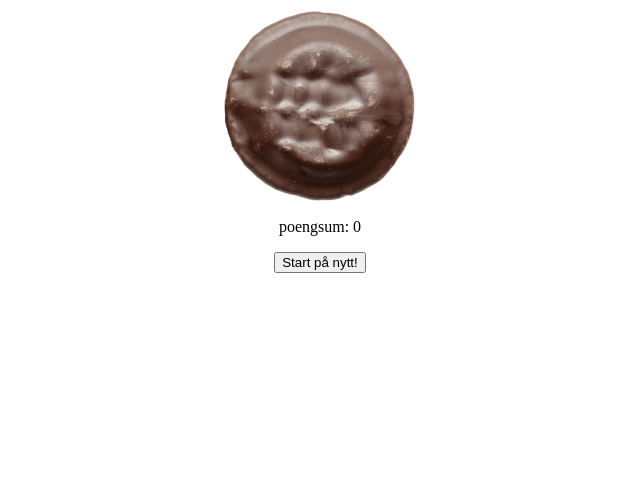
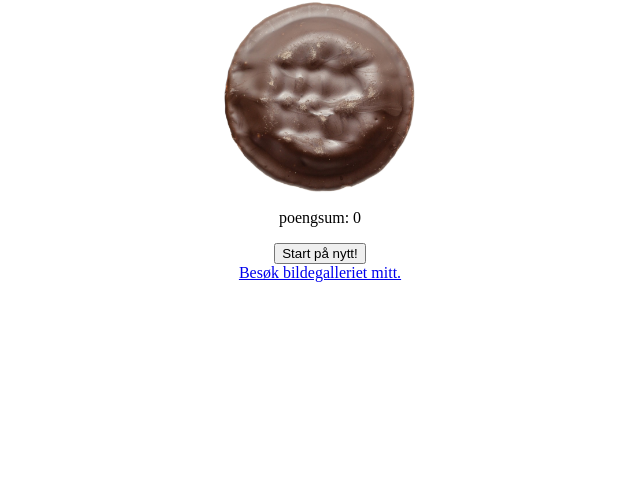
Before and after one commit to bakedbeans4/bakedbeans4.github.io, a plain HTML site: page index.html in a window 1280 px wide. Shown: the part 307-808 px from the top of the page, without its empty margins (320-960 px from the left). Drawn offline with Linux system fonts and the light colour scheme.

Commit message:
Add files via upload

```diff
--- a/index.html
+++ b/index.html
@@ -13,5 +13,7 @@
         poengsum: <span id="poeng">0</span>
     </p>
     <button id="knapp">Start på nytt!</button>
+
+    <a href="bildegalleri/Galleri.html">Besøk bildegalleriet mitt.</a>
 </body>
 </html>
```
